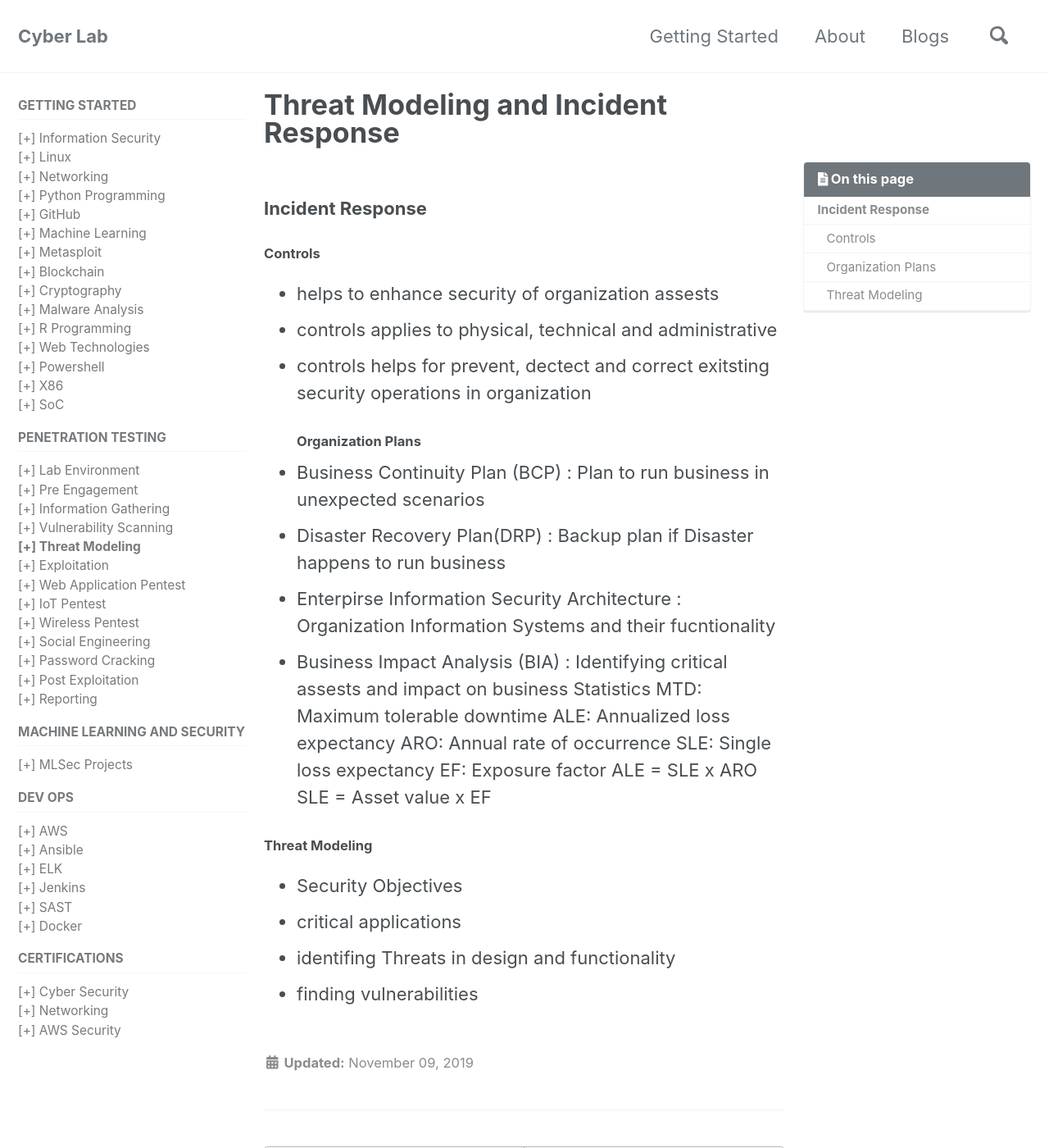
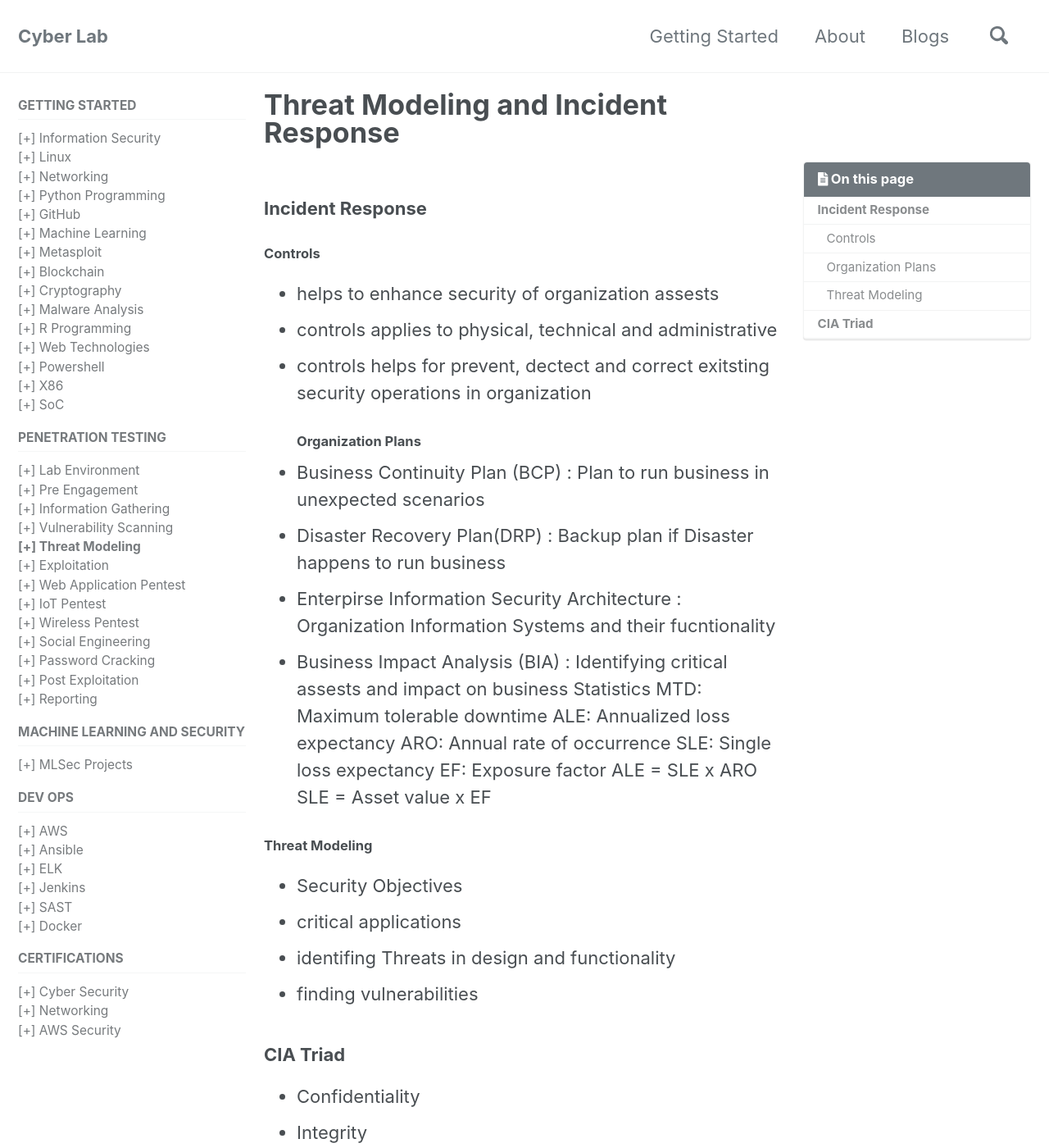
Before and after one commit to mohareti/cyberlab, a Jekyll site: the page built from _pentest/04_threat-modeling.md, in a window 1280 px wide and 1400 px high. Shown: the whole window at 82% size. Built offline with Jekyll 4.4.1, drawn with Linux system fonts in a browser that asks for light colours; cached includes are drawn as plain includes; nearby versions of some CDN libraries.

Commit message:
Update 04_threat-modeling.md

```diff
--- a/_pentest/04_threat-modeling.md
+++ b/_pentest/04_threat-modeling.md
@@ -27,3 +27,8 @@ SLE = Asset value x EF
 - critical applications
 - identifing Threats in design and functionality
 - finding vulnerabilities
+
+### CIA Triad
+- Confidentiality
+- Integrity
+- Availability
```
